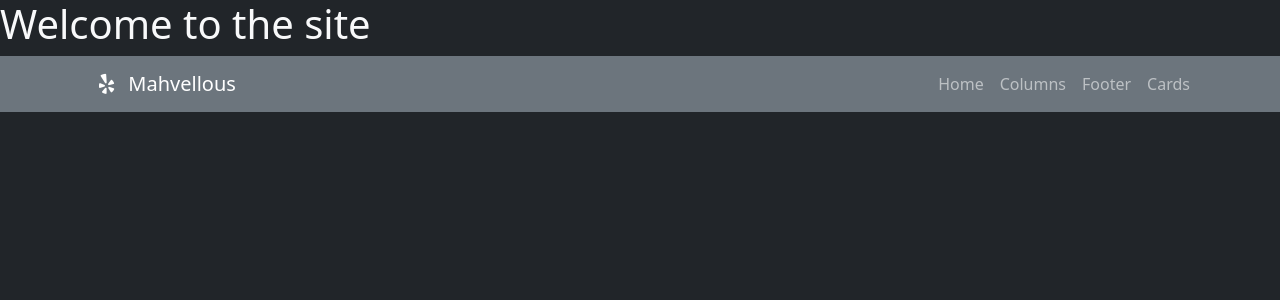
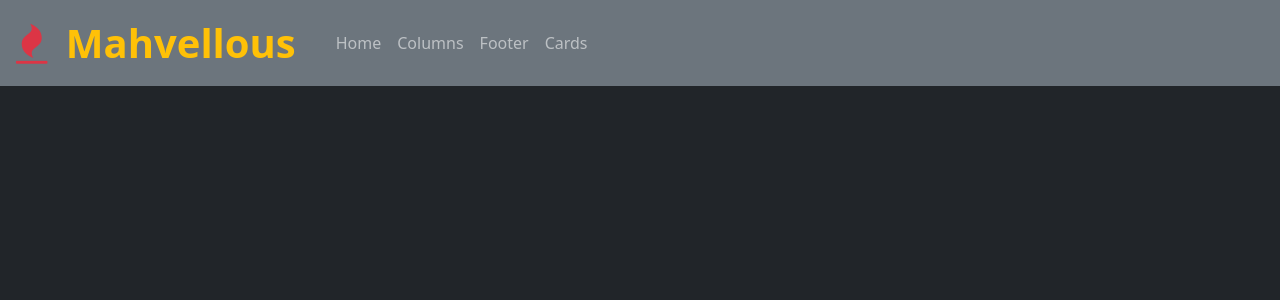
Before and after one commit to sssmah/smSite, an Angular app: page / in a window 1280 px wide. Shown: the top 300 px of the page. Built offline with nearby package versions, Linux system fonts and the light colour scheme.

Commit message:
NavBar and Toggler implemented

```diff
--- a/src/app/app.component.html
+++ b/src/app/app.component.html
@@ -1,22 +1,31 @@
-<div>
-  <h1>Welcome to the site</h1>
-
+<!-- Header -->
 <header>
     <nav class="navbar navbar-expand-md bg-secondary navbar-dark">
 
-      <div class="container">
-      <a class="navbar-brand px-3" href="#page-hero">
-        <i class="pe-2 fa fa-yelp" aria-hidden="true"></i>
-        Mahvellous
-      </a>
+        <!--Brand -->
+        <a class="text-warning navbar-brand px-3 fs-1 fw-bold" href="#">
+            <i class="text-danger pe-2 fa fa-fire" aria-hidden="true"></i>
+            Mahvellous</a>
+        <!-- Toggler -->
+        <button
+            class="navbar-toggler"
+            type="button"
+            data-bs-toggle="collapse"
+            data-bs-target="#smTogglerNav"
+            aria-controls="smTogglerNav"
+            aria-label="Toggle navigation">
+            <span class="navbar-toggler-icon"></span>
+        </button>
 
-      <div class="navbar-nav">
+        <!--Menu -->
+
+        <section class="collapse navbar-collapse" id="smTogglerNav">
+            <div class="navbar-nav me-auto">
                 <a class="nav-item nav-link" href="#page-hero">Home</a>
                 <a class="nav-item nav-link" href="#page-multicolumn">Columns</a>
                 <a class="nav-item nav-link" href="#page-footer">Footer</a>
                 <a class="nav-item nav-link" href="#page-cards">Cards</a>
             </div>
-  </div>
+        </section>
     </nav>
 </header>
-</div>
```
Lines whose indentation alone changed are shown as unchanged.
